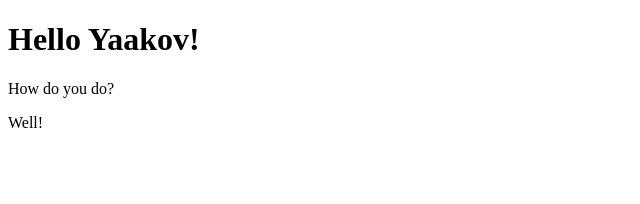
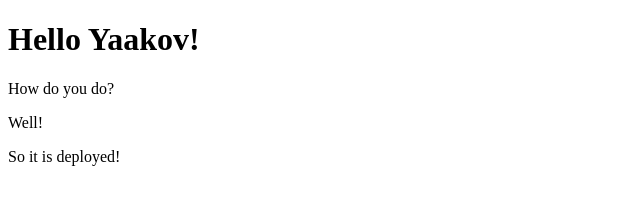
Before and after one commit to tixuz/yaakov, a plain HTML site: page index.html in a window 1280 px wide. Shown: the whole page, without its empty margins (0-640 px from the left). Drawn offline with Linux system fonts and the light colour scheme.

Commit message:
next step3

```diff
--- a/index.html
+++ b/index.html
@@ -7,5 +7,6 @@
 <body>
 <h1>Hello Yaakov!</h1>
 How do you do?<p>Well!</p>
+So it is deployed!
 </body>
 </html>
```
